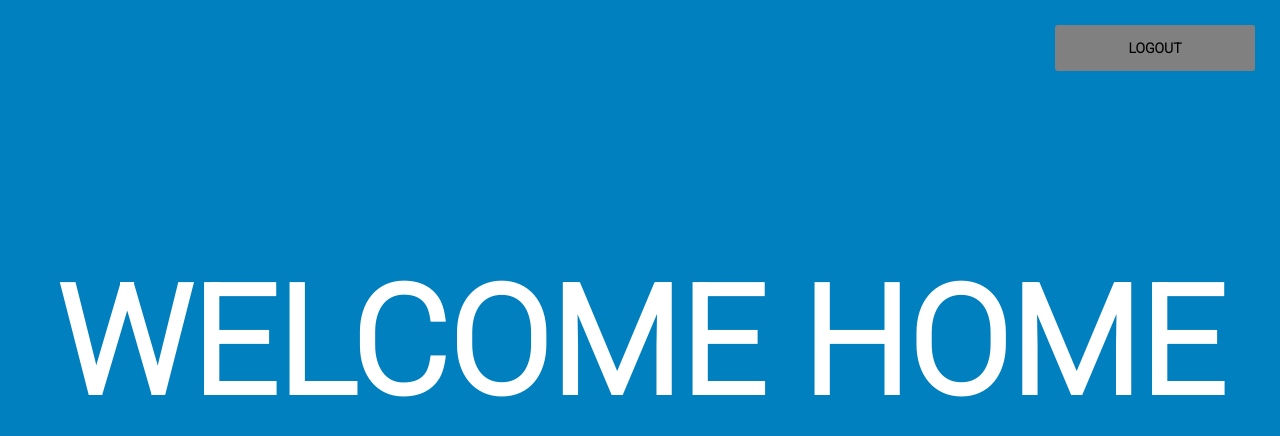
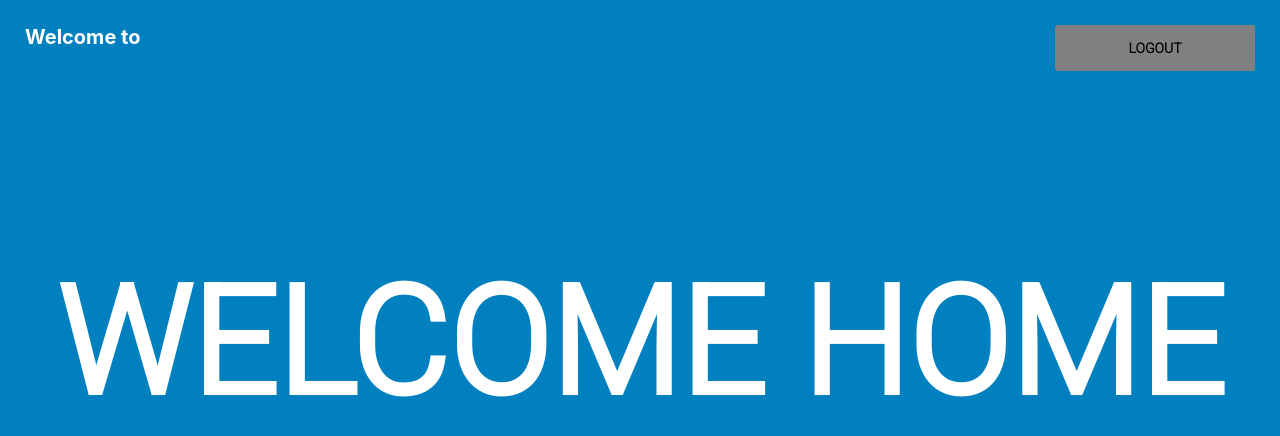
Before and after one commit to init-tech-solution/tuan-trainning, a React (Create React App) app in the folder react_login/my-app/: page / in a window 1280 px wide. Shown: the top 436 px of the page. Built offline with nearby package versions, Linux system fonts and the light colour scheme; no server answers; sample sign-in values are in the browser's storage.

Commit message:
showDisplayName

```diff
--- a/react_login/my-app/src/components/header/index.jsx
+++ b/react_login/my-app/src/components/header/index.jsx
@@ -39,7 +39,14 @@ function Header() {
   //         console.log("error");
   //       });
   //   };
-  return <div className="header">{display}</div>;
+  return (
+    <div
+      className="header"
+      style={{ color: "white", fontSize: "20px", fontWeight: "bold" }}
+    >
+      Welcome to {display}
+    </div>
+  );
 }
 
 export default Header;
```
Also changed, not shown: 1 other file (tests, documents, lock files or other folders).
